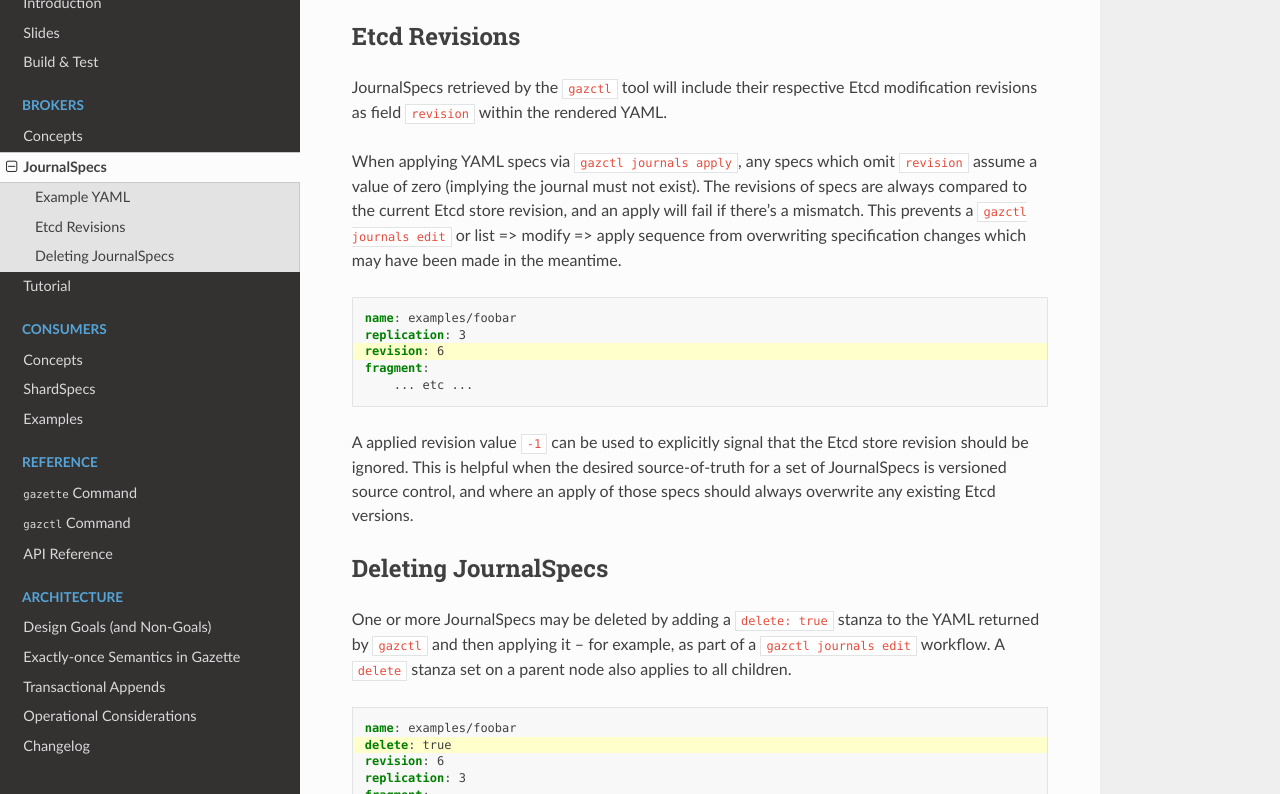
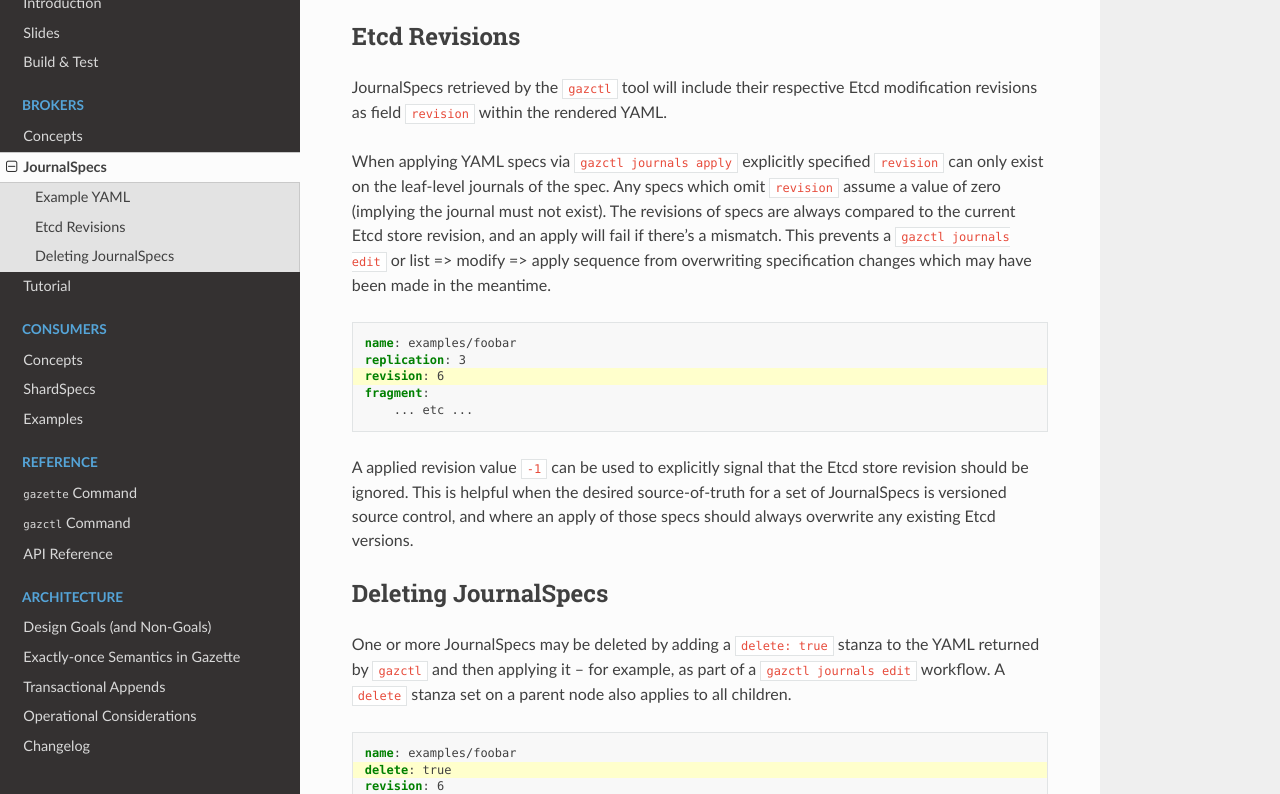
Before and after one commit to gazette/core, a Sphinx documentation site: the page built from docs/brokers-journalspecs.rst, in a window 1280 px wide and 900 px high, scrolled down 890 px, cut to the strip 106-900 px from the top of the window. Built offline with Sphinx 7.4.7 and the Read the Docs theme 2.0.0, drawn with Linux system fonts in a browser that asks for light colours.

Commit message:
Etcd Revision clarifications (#285)
Updates broker/journalspace/node.go reverting the changes introduced in 5224810eacb90136d1a88259721b6df6be432f2c
and clarifies the documentation of revision:-1

```diff
--- a/docs/brokers-journalspecs.rst
+++ b/docs/brokers-journalspecs.rst
@@ -44,9 +44,11 @@ Etcd Revisions
 JournalSpecs retrieved by the ``gazctl`` tool will include their respective
 Etcd modification revisions as field ``revision`` within the rendered YAML.
 
-When applying YAML specs via ``gazctl journals apply``, any specs which omit
-``revision`` assume a value of zero (implying the journal must not exist).
-The revisions of specs are always compared to the current Etcd store revision,
+When applying YAML specs via ``gazctl journals apply``
+explicitly specified ``revision`` can only exist on the leaf-level journals
+of the spec. Any specs which omit ``revision`` assume a value of zero
+(implying the journal must not exist).  The revisions of specs are always compared
+to the current Etcd store revision,
 and an apply will fail if there's a mismatch. This prevents a ``gazctl journals edit``
 or list => modify => apply sequence from overwriting specification changes which
 may have been made in the meantime.
```
Also changed, not shown: 2 other files.
